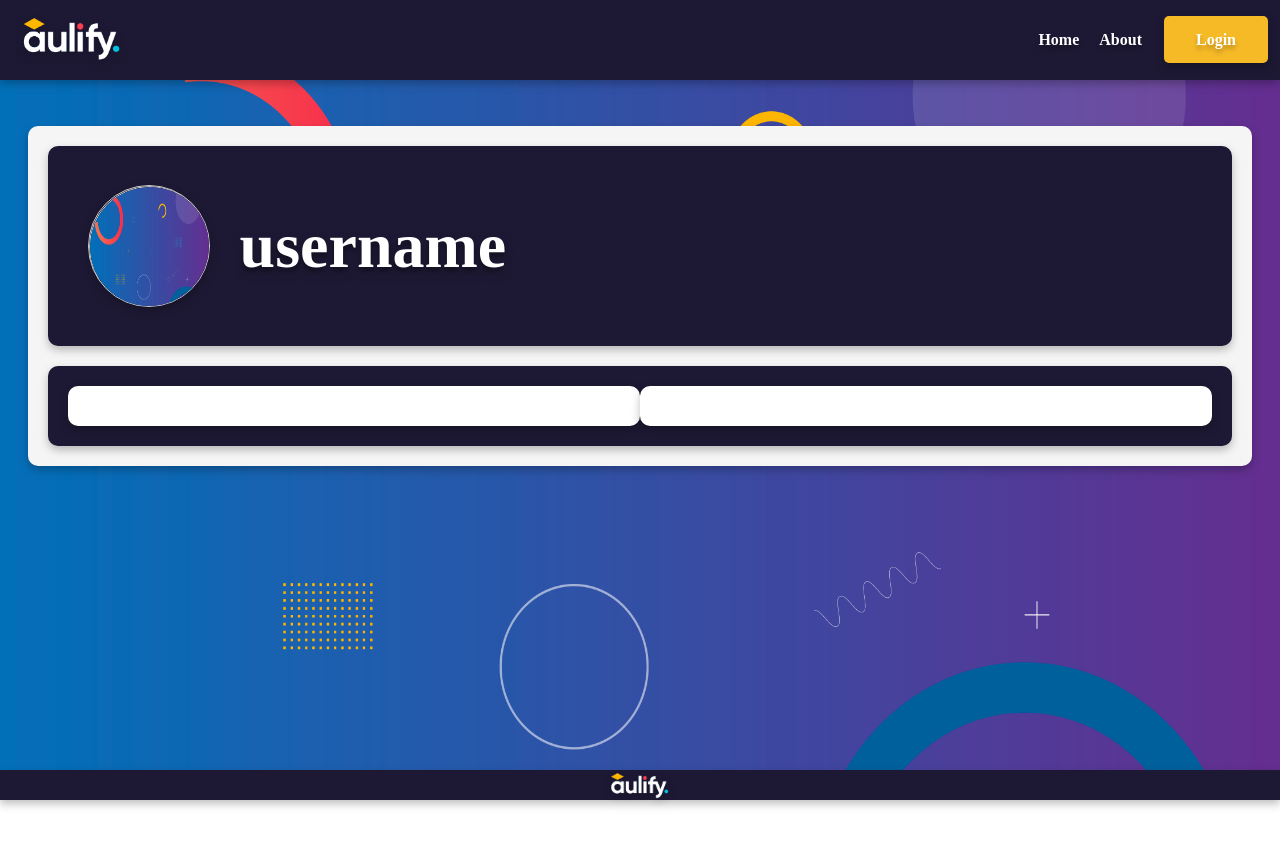
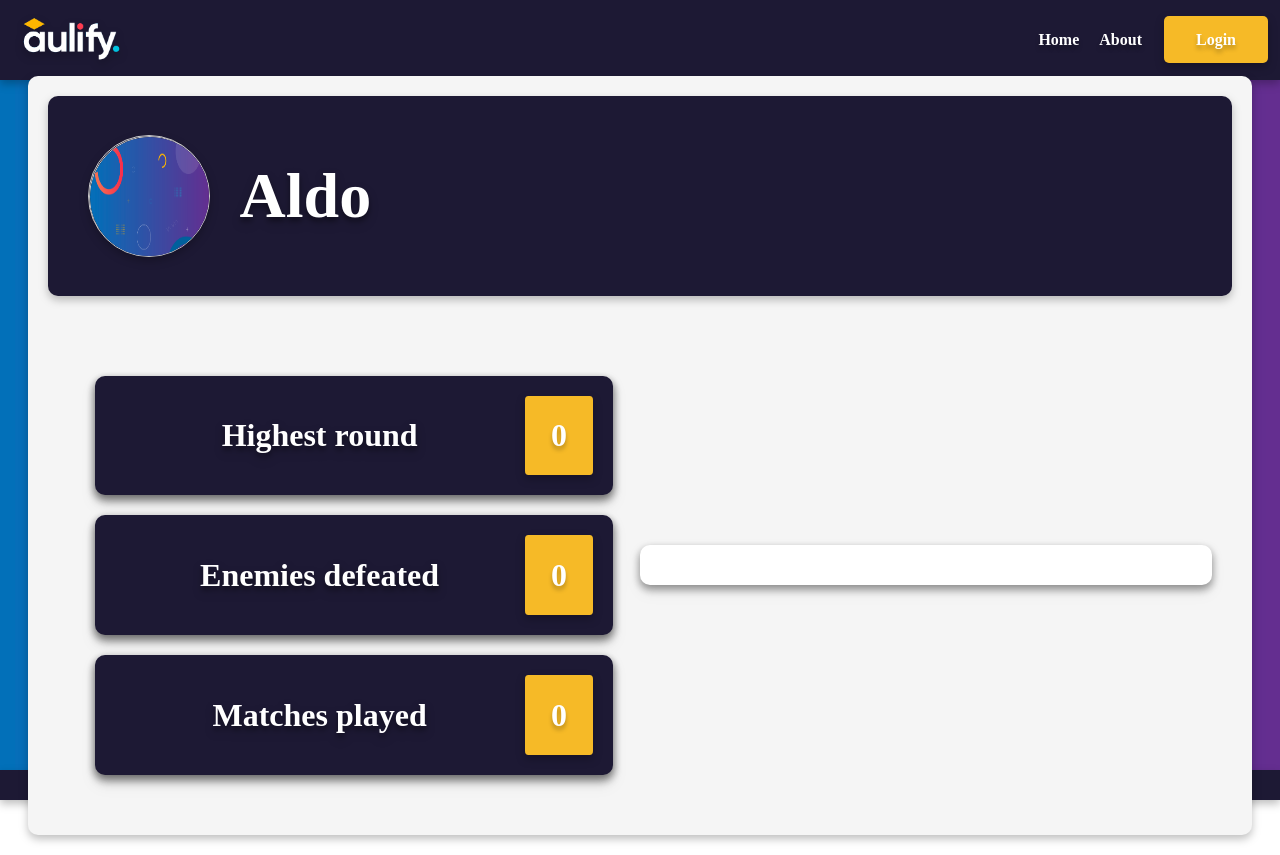
Before and after one commit to TonyNogueron/TC2005B-Front, a React (Create React App) app: page /profile in a window 1280 px wide. Before the commit the page ends 800 px from the top, so only its background shows below. Built offline with nearby package versions, Linux system fonts and the light colour scheme; a web font is replaced by a local one.

Commit message:
Adds the stats cards.

```diff
--- a/src/Components/ProfileContainer/ProfileContainer.css
+++ b/src/Components/ProfileContainer/ProfileContainer.css
@@ -4,7 +4,8 @@
     filter: var(--mainFilter);
     padding: 20px;
     margin: 20px;
-    margin-top: 10%;
+    margin-top: 6%;
+    overflow: hidden;
 }
 
 .profile-top {
@@ -30,7 +31,6 @@
 }
 
 .profile-bottom {
-    background-color: var(--black);
     display: flex;
     flex-direction: row;
     justify-content: space-between wrap;
@@ -47,7 +47,6 @@
     flex-direction: column;
     justify-content: center;
     align-items: center;
-    background-color: #fff;
     border-radius: 10px;
     filter: var(--mainFilter);
     padding: 20px;
--- a/src/Components/ProfileContainer/ProfileContainer.tsx
+++ b/src/Components/ProfileContainer/ProfileContainer.tsx
@@ -1,8 +1,8 @@
 import React,{useState} from "react";
 import "./ProfileContainer.css";
-import {PROFILE_IMAGE_CONSTANTS} from "../../constants";
 import ProfileImg from "../ProfileImgProp/ProfileImg";
-
+import Stats from "../StatsProp/Stats";
+import { GAME_STATS } from "src/gameConstants";
 
 interface ProfileContainerProps {
     username: string;
@@ -23,6 +23,13 @@ const ProfileContainer: React.FC<ProfileContainerProps> = ({username, profileImg
             </div>
             <div className = "profile-bottom">
                 <div className = "left-container">
+                {Object.keys(GAME_STATS).map((key) => (
+                    <Stats
+                    key={key}
+                    name={GAME_STATS[key as keyof typeof GAME_STATS].name}
+                    value={GAME_STATS[key as keyof typeof GAME_STATS].value}
+                    />
+                ))}
                 </div>
                 <div className = "right-container">
                 </div>
--- a/src/Components/StatsProp/Stats.css
+++ b/src/Components/StatsProp/Stats.css
@@ -0,0 +1,37 @@
+.stats-container{
+    display: flex;
+    justify-content: center;
+    align-items: center;
+    background-color: #fff;
+    border-radius: 10px;
+    filter: var(--mainFilter);
+    padding: 20px;
+    margin-top: 20px;
+    width: 90%;
+    text-align: center;
+    background-color: var(--black);
+}
+
+.stats-name{
+    font-size: 1rem;
+    font-weight: 600;
+    color: #fff;
+    text-shadow: var(--textShadow);
+    filter: var(--mainFilter);
+    font-family: var(--mainFont);
+    width: 85%;
+    margin-left: 10px;
+}
+
+.stats-value{
+    font-size: 1rem;
+    font-weight: 600;
+    color: #fff;
+    text-shadow: var(--textShadow);
+    filter: var(--mainFilter);
+    font-family: var(--mainFont);
+    width: 15%;
+    margin-left: 10px;
+    background-color: var(--yellow);
+    border-radius: 5%;
+}
--- a/src/gameConstants.ts
+++ b/src/gameConstants.ts
@@ -5,6 +5,7 @@ export interface Ranks{
 
 export interface GameStats{
     name: string;
+    value: number;
 }
 
 export const RANKS: Ranks[] = [
@@ -23,10 +24,18 @@ export const RANKS: Ranks[] = [
 ];
 
 export const GAME_STATS:{[key: string]: GameStats} = {
-    LEVELS:{
-        name: 'Levels completed',
+    HIGHEST:{
+        name: 'Highest round',
+        value: 0,
     },
-    POSITION:{
-        name: 'Position',
+    ENEMIES:{
+        name: 'Enemies defeated',
+        value: 0,
     },
+    MATCHES:{
+        name: 'Matches played',
+        value: 0,
+    },
+
+
 };
--- a/src/pages/ProfilePage/Profile.tsx
+++ b/src/pages/ProfilePage/Profile.tsx
@@ -17,6 +17,8 @@ export const Profile = () => {
     const [isMenuOpen, setIsMenuOpen] = useState(true); // add state for isMenuOpen
     const navigate = useNavigate();
 
+    const [getUsername, setUsername] = useState("Aldo");
+    const [getImg, setImg] = useState("boy-engineer");
 
     const handleMenuToggle = () => {
       setIsMenuOpen(!isMenuOpen);
@@ -32,7 +34,7 @@ export const Profile = () => {
                     onMenuToggle={handleMenuToggle} // pass onMenuToggle as a prop
                 />
                 <Footer title={title} logo={logo[0]} menuItems={menuItems} />
-                <ProfileContainer username="username" profileImg="boy-engineer" />
+                <ProfileContainer username={getUsername} profileImg={getImg}/>
         </div>
     );
 }
```
